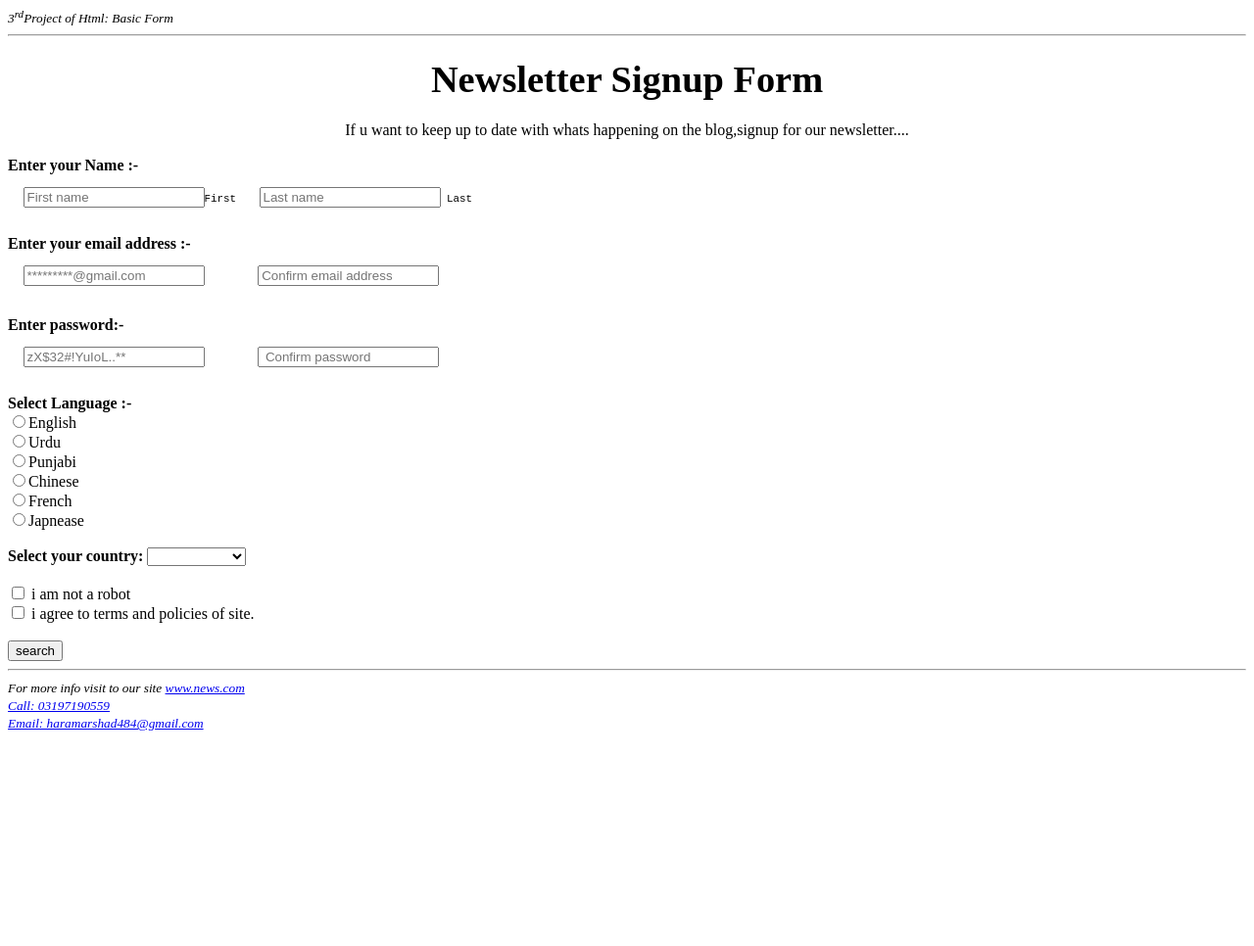
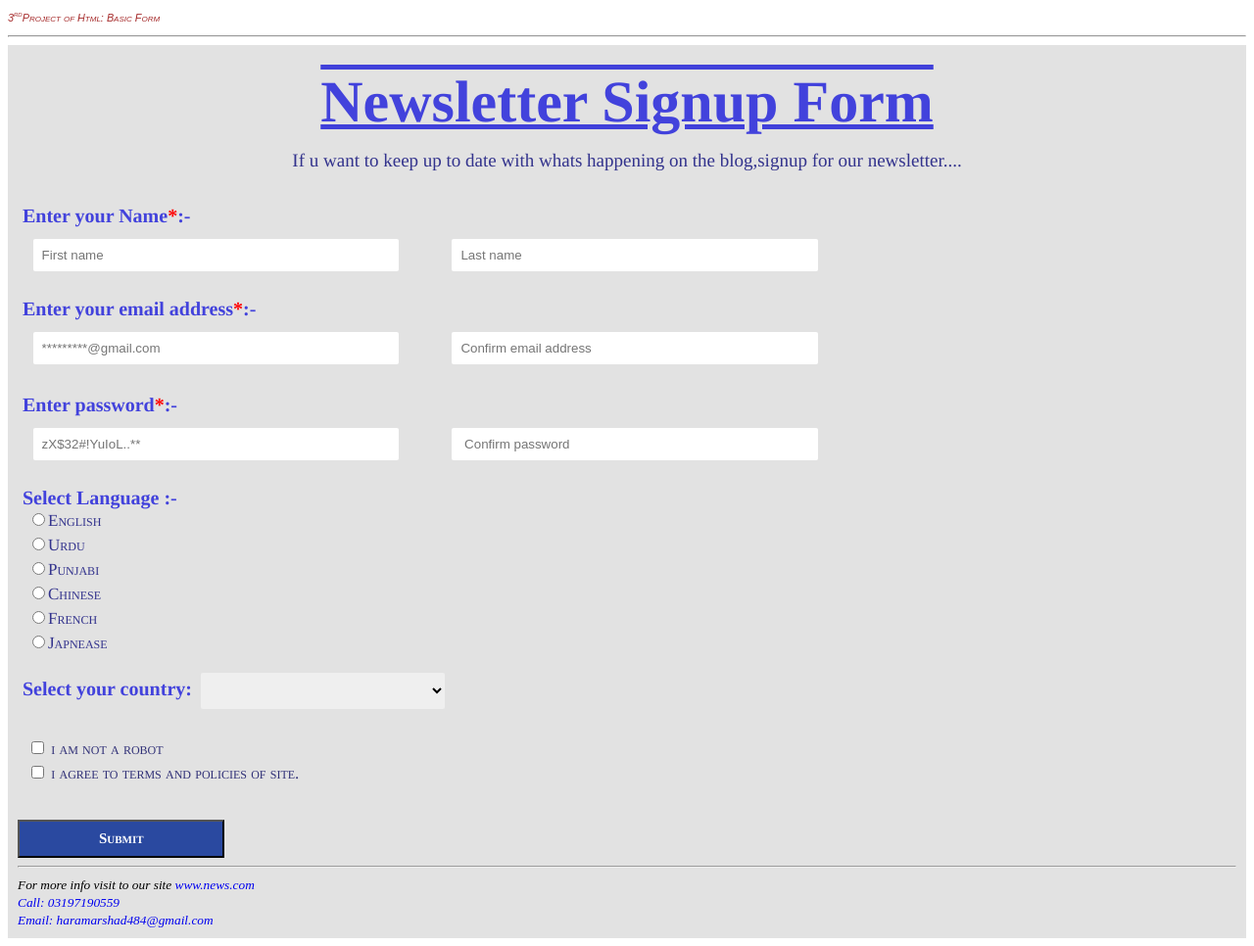
Before and after one commit to Hari484/WebDev, a plain HTML site: page Html projects/Bsic form.html in a window 1280 px wide. Shown: the whole page at 98% size. Before the commit the page ends 800 px from the top, so only its background shows below. Drawn offline with Linux system fonts and the light colour scheme.

Commit message:
add styling on form

```diff
--- a/Html projects/Bsic form.html
+++ b/Html projects/Bsic form.html
@@ -3,26 +3,28 @@
 <head>
     <meta charset="UTF-8">
     <meta name="viewport" content="width=device-width, initial-scale=1.0">
+    <link rel="stylesheet" href="form-styling.css">
     <title>newspaper form</title>
 </head>
 <body>
     <header><small><i> 3<sup>rd</sup>Project of Html: Basic Form</i></small></header>
     <hr>
+    <div class="container">
     <h1 ><center><big><b> Newsletter Signup Form</b></big></center></h1>
-    <center>If u want to keep up to date with whats happening on the blog,signup for our newsletter....</center>
+    <p id="first-line">If u want to keep up to date with whats happening on the blog,signup for our newsletter....</p>
     <br>
    <form action="acton.php">
-        <b>Enter your Name :-</b>
+        <b>Enter your Name<span class="red">*</span>:-</b>
         <br>
-              <pre>  <input type="text" placeholder="First name"><small>First</small>   <input type="text" placeholder="Last name"><small> Last </small>
+              <pre>  <input type="text" placeholder="First name" required>       <input type="text" placeholder="Last name">
                 </pre>
-    <b>Enter your email address :-</b>
+    <b>Enter your email address<span class="red">*</span>:- </b>
     <br>
-    <pre>  <input type="email" placeholder="*********@gmail.com ">       <input type="email" placeholder="Confirm email address "> </pre>
+    <pre>  <input type="email" placeholder="*********@gmail.com " required>       <input type="email" placeholder="Confirm email address " required> </pre>
     <br>
-    <b> Enter password:-</b>
+    <b> Enter password<span class="red">*</span>:- </b>
     <br>
-    <pre>  <input type="password" placeholder="zX$32#!YuIoL..**">       <input type="password"placeholder=" Confirm password">
+    <pre>  <input type="password" placeholder="zX$32#!YuIoL..**" required>       <input type="password"placeholder=" Confirm password" required>
              </pre>
 
              <b>Select Language :-</b>
@@ -88,12 +90,17 @@
         <option value="Thailand">Thailand</option>
 </select>
 <br><br>
+
+<div class="checkbox">
 <input type="checkbox"> i am not a robot
 <br>
 <input type="checkbox"> i agree to terms and policies of site.
 <br><br>
-<input type="submit" value = "search">
+</div>
+
+<input type="submit">
 <hr>
+
 <footer>
     <i><small>For more info visit to our site <a href="https://www.dawn.com/newsletters/" target="_blank">www.news.com</a>
     <br><a href="tel:03197190559" target="_blank">Call: 03197190559</a>
@@ -104,7 +111,7 @@
 
 
 </form>
-
+    </div>
 
 
     </form>
--- /dev/null
+++ b/Html projects/form-styling.css
@@ -0,0 +1,101 @@
+*{
+    box-sizing: border-box;
+}
+header{
+    font : normal small-caps lighter 13px/1.5 arial;
+    color :brown;
+}
+.container{
+    background-color: #e2e2e2;
+    padding: 10px;
+    max-width: 100%;
+}
+h1{
+    text-align: center;
+    font: normal normal bolder 50px/0.5 times;
+    text-decoration: underline overline;
+    color: rgba(35, 35, 218, 0.842);
+}
+#first-line{
+    text-align: center;
+    font: normal normal normal 19px/1 times;
+    letter-spacing: normal;
+     color: rgba(18, 18, 124, 0.842);
+}
+input:focus{
+    background-color: rgba(209, 222, 236, 0.938);
+    color:rgb(6, 6, 15);
+}
+form > b{
+    font : normal normal bold 20px/1 times;
+    color: rgba(35, 35, 218, 0.842);
+    margin: 5px;
+
+}
+select {
+    width: 20%;
+    cursor: pointer;
+    padding: 10px;
+    border-radius: 2px;
+    border:#d4cece;
+}
+input[type="text"],input[type="email"] , input[type="password"]{
+    width :30%;
+    padding: 9px;
+    border-radius: 2px;
+    border:#d4cece;
+}
+.red{
+    color: red;
+    font-weight:bold;
+}
+label{
+    font: normal small-caps normal 17px/1 times;
+    padding: 5px;
+    margin: 5px;
+    line-height: 25px;
+    color: rgba(18, 18, 124, 0.842);
+}
+label:hover{
+    color: rgb(37, 168, 37);
+    cursor: pointer;
+}
+input[type="radio"]:checked{
+    accent-color: #187c45;
+}
+.checkbox{
+    font: normal small-caps normal 17px/1 times;
+    padding: 5px;
+    margin: 5px;
+    line-height: 25px;
+    color: rgba(14, 14, 99, 0.842);
+
+}
+input[type="checkbox"]:hover{
+    cursor: pointer;
+}
+input[type="checkbox"]:checked{
+    accent-color: #187c45;
+}
+
+input[type="submit"]{
+    background-color: #2a49a0;
+    color: #ffffff;
+    padding: 10px;
+    margin: auto;
+    width: 17%;
+    font: normal small-caps bold 15px/1 times;
+
+}
+input[type="submit"]:hover{
+    background-color:   #143ca8;
+    color: rgba(236, 248, 59, 0.842);
+    padding: 10px;
+    margin: auto;
+    width: 18%;
+    font: normal small-caps bolder 16px/1 times;
+    cursor: pointer;
+}
+a{
+    text-decoration: none;
+}
```
